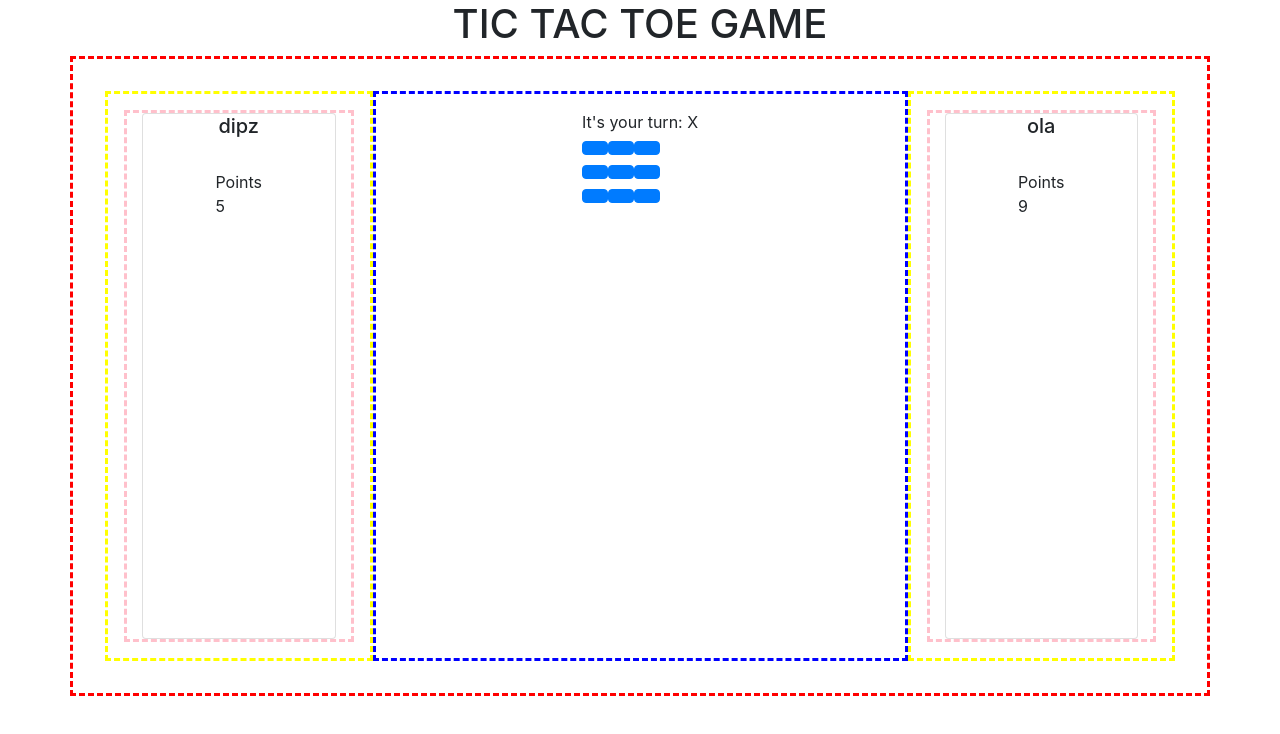
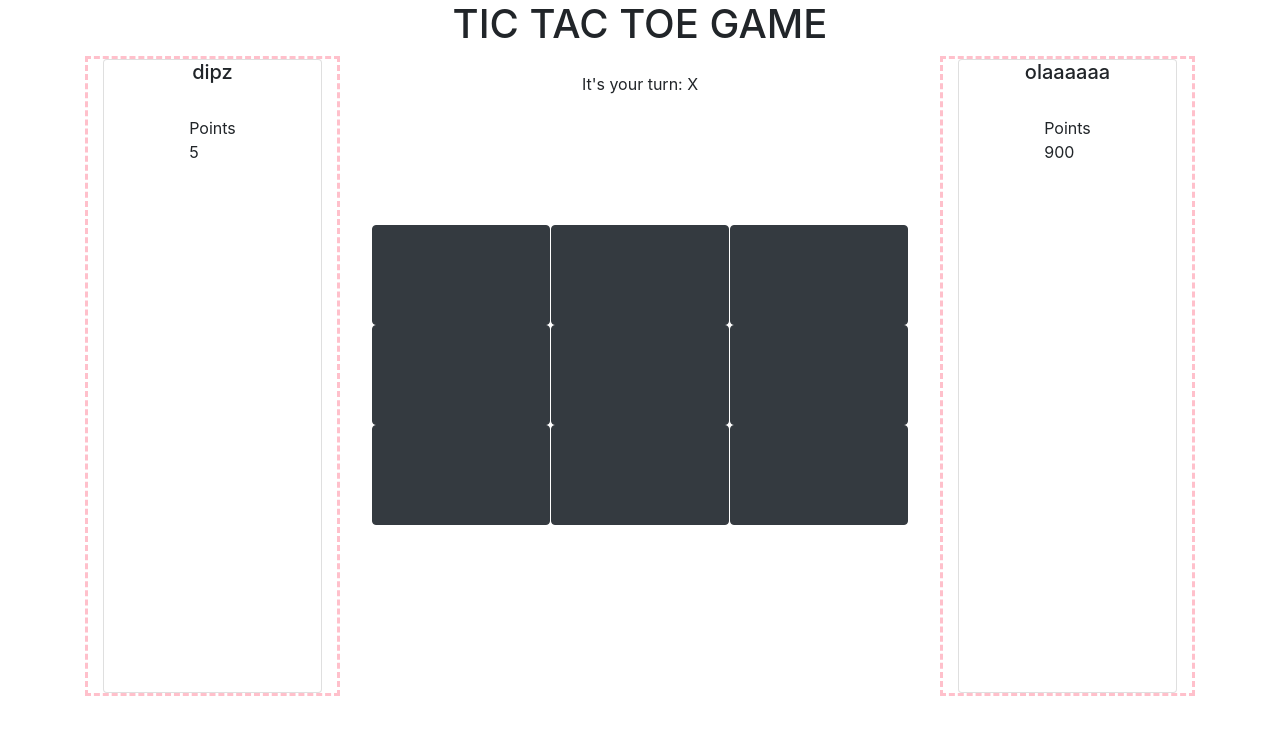
Before and after one commit to dipodu/tic-tac-toe, a React (Create React App) app: page / in a window 1280 px wide. Shown: the top 734 px of the page. Built offline with nearby package versions, Linux system fonts and the light colour scheme.

Commit message:
adjusted board css

```diff
--- a/src/App.css
+++ b/src/App.css
@@ -1,3 +1,60 @@
 #main {
   height: 100vh;
 }
+
+.header {
+  justify-content: center;
+}
+
+.main-body {
+  height: 80%;
+}
+
+.playerScoreCol {
+  /* border: dashed yellow; */
+}
+/* className="d-flex flex-column align-items-center" */
+
+.game-col {
+  display: flex;
+  align-items: center;
+  justify-content: center;
+  /* border: dashed blue; */
+  padding: 1em;
+}
+
+.tic-col {
+  display: flex-column;
+  text-align: center;
+  width: 100%;
+  height: 100%;
+  /* border: dashed red; */
+}
+
+.tic-game {
+  min-width: 350px;
+  width: 100%;
+  height: 50%;
+  margin-top: 8em;
+}
+
+.tic-row {
+  width: 100%;
+  height: 33%;
+}
+
+.status {
+  /* border: solid pink; */
+}
+
+/* *,
+*::after,
+*::before {
+  box-sizing: border-box;
+} */
+
+.btn-dark {
+  width: 33%;
+  height: 100%;
+  margin: 0.5px;
+}
--- a/src/App.jsx
+++ b/src/App.jsx
@@ -7,31 +7,21 @@ import Board from "./components/Board.jsx";
 function App() {
   return (
     <Container id="main">
-      <Row className="justify-content-center">
+      <Row className="header">
         <h1>TIC TAC TOE GAME</h1>
       </Row>
 
-      <Row
-        style={{
-          border: "dashed red",
-          height: "80%",
-          padding: "2em",
-        }}
-      >
-        <Col style={{ border: "dashed yellow", padding: "1em" }} sm="3">
+      <Row className="main-body">
+        <Col className="playerScoreCol" sm="3">
           <Player player="dipz" score="5" />
         </Col>
 
-        <Col
-          className="d-flex flex-column align-items-center"
-          style={{ border: "dashed blue", padding: "1em" }}
-          sm="6"
-        >
+        <Col className="game-col" sm="6">
           <Board />
         </Col>
 
-        <Col style={{ border: "dashed yellow", padding: "1em" }} sm="3">
-          <Player player="ola" score="9" />
+        <Col className="playerScoreCol" sm="3">
+          <Player player="olaaaaaa" score="900" />
         </Col>
       </Row>
     </Container>
--- a/src/components/Board.jsx
+++ b/src/components/Board.jsx
@@ -1,5 +1,6 @@
 import React, { useState } from "react";
-import { Button } from "react-bootstrap";
+import { Button, Row } from "react-bootstrap";
+import "../App.css";
 
 export default function Board() {
   const [boardSquares, setBoardSquares] = useState(Array(9).fill(null));
@@ -29,23 +30,25 @@ export default function Board() {
     : `It's your turn: ${xIsNext ? "X" : "O"}`;
 
   return (
-    <div>
+    <div className="tic-col">
       <div className="status">{status}</div>
 
-      <div>
+      <div className="tic-game">
+        <div className="tic-row">
           {renderSquare(0)}
           {renderSquare(1)}
           {renderSquare(2)}
         </div>
-      <div>
+        <div className="tic-row">
           {renderSquare(3)}
           {renderSquare(4)}
           {renderSquare(5)}
         </div>
-      <div>
+        <div className="tic-row">
           {renderSquare(6)}
           {renderSquare(7)}
           {renderSquare(8)}
+        </div>
       </div>
     </div>
   );
@@ -53,7 +56,7 @@ export default function Board() {
 
 function Square(props) {
   return (
-    <Button className="square" onClick={props.onClick}>
+    <Button className="btn-dark" onClick={props.onClick}>
       {props.value}
     </Button>
   );
```
Lines whose indentation alone changed are shown as unchanged.
